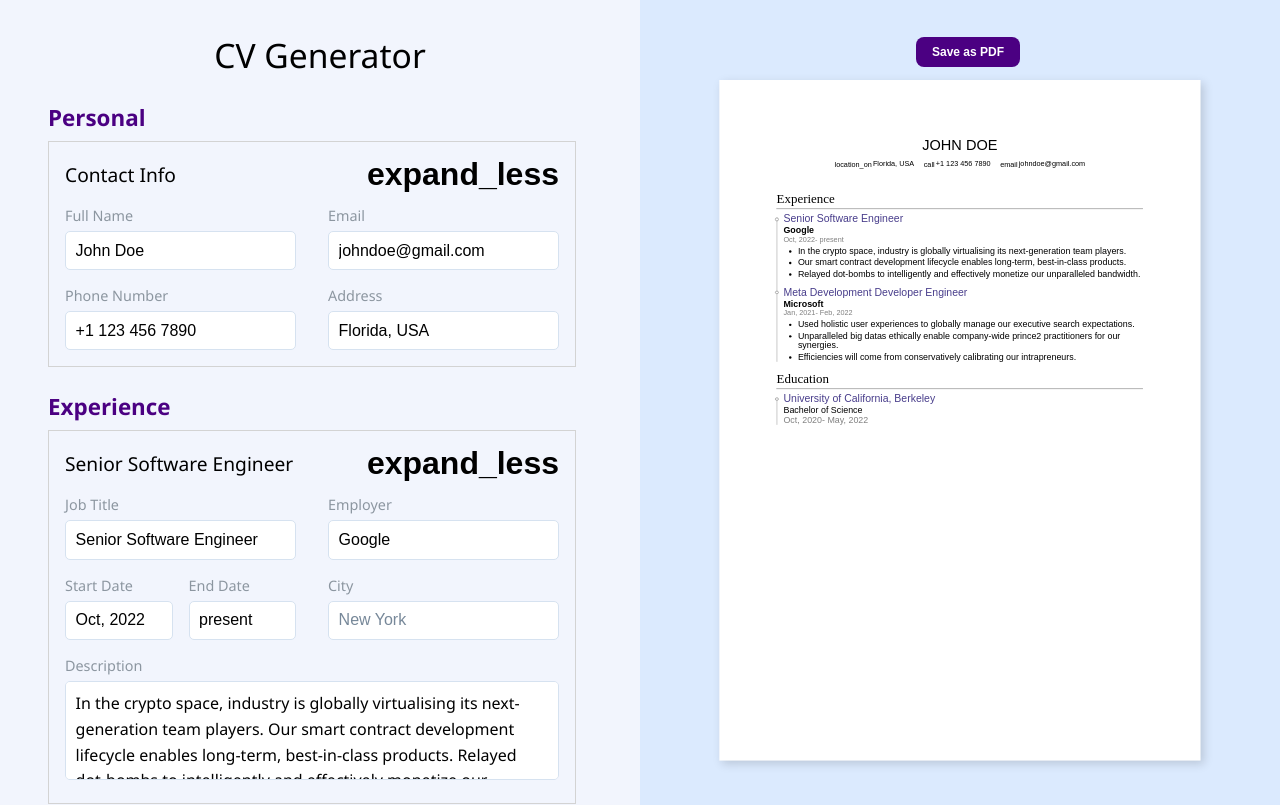
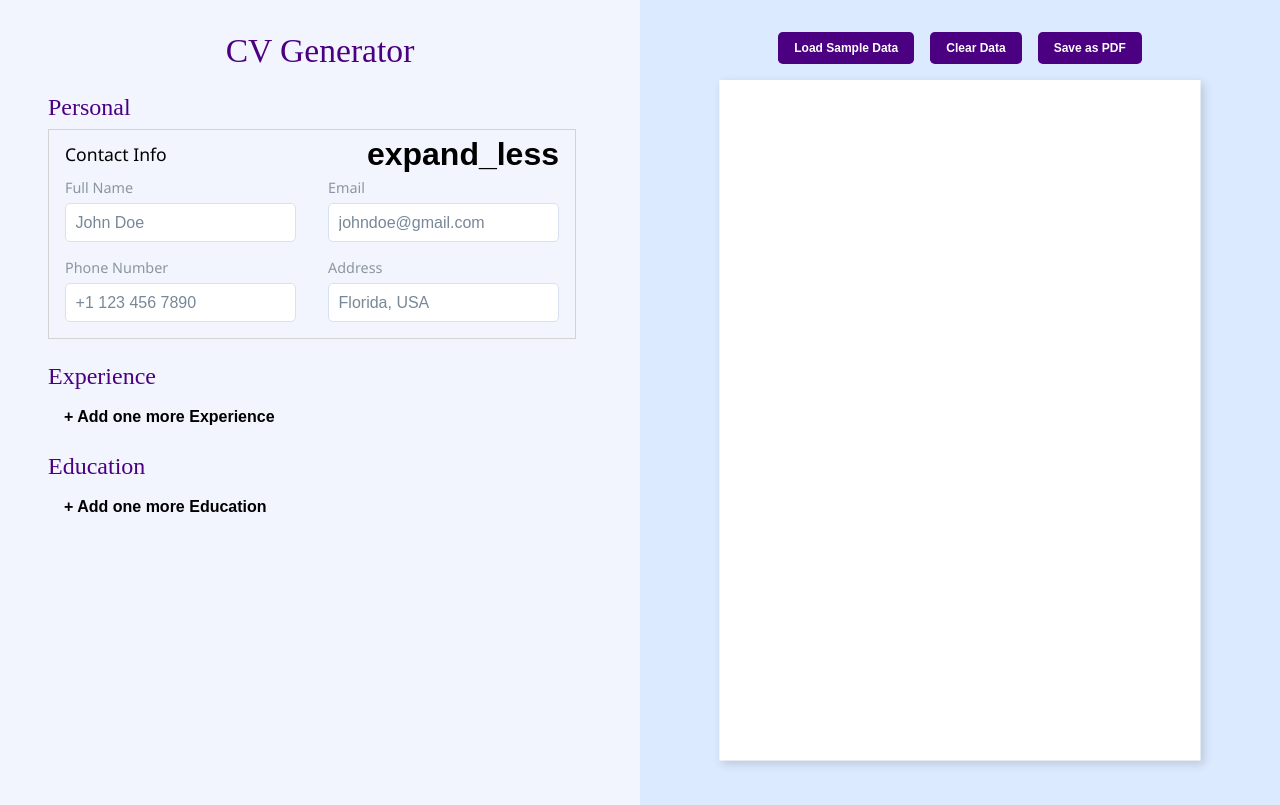
Before and after one commit to columk1/cv-application, a React (Vite) app: page / in a window 1280 px wide. Shown: the top 805 px of the page. Built offline with nearby package versions, Linux system fonts and the light colour scheme.

Commit message:
Add CV output controls

```diff
--- a/src/components/CV.jsx
+++ b/src/components/CV.jsx
@@ -29,23 +29,30 @@ export default function CV({ data }) {
         <div className='cv-header'>
           <h2 className='name'>{person.name}</h2>
           <div className='contact-info'>
+            {person.location && (
               <div className='contact-group'>
                 <span className='symbol material-symbols-outlined'>
                   location_on
                 </span>
                 {person.location}
               </div>
+            )}
+            {person.phoneNumber && (
               <div className='contact-group'>
                 <span className='symbol material-symbols-outlined'>call</span>
                 {person.phoneNumber}
               </div>
+            )}
+            {person.email && (
               <div className='contact-group'>
                 <span className='symbol material-symbols-outlined'>email</span>
                 {person.email}
               </div>
+            )}
           </div>
         </div>
         <div className='cv-body'>
+          {experience.length > 0 && (
             <div className='section experience'>
               <h3 className='cv-section-title'>Experience</h3>
               <div className='h-divider'></div>
@@ -65,14 +72,14 @@ export default function CV({ data }) {
                       {job.description &&
                         job.description
                           .split('.')
-                        .map(
-                          (li, i) => li !== '' && <li key={i}>{li + '.'}</li>,
-                        )}
+                          .map((li, i) => li !== '' && <li key={i}>{li}</li>)}
                     </ul>
                   </div>
                 ))}
               </div>
             </div>
+          )}
+          {education.length > 0 && (
             <div className='section education'>
               <h3 className='cv-section-title'>Education</h3>
               <div className='h-divider'></div>
@@ -93,6 +100,7 @@ export default function CV({ data }) {
                 ))}
               </div>
             </div>
+          )}
         </div>
       </div>
     </div>
--- a/src/home/Home.jsx
+++ b/src/home/Home.jsx
@@ -5,10 +5,16 @@ import ExperienceForm from '../components/ExperienceForm'
 import EducationForm from '../components/EducationForm'
 import AddSectionButton from '../components/AddSectionButton'
 import CV from '../components/CV'
+import Button from '../components/Button'
 import { useState } from 'react'
 
+const startData = {
+  person: { name: '', location: '', phoneNumber: '', email: '' },
+  experience: [],
+  education: [],
+}
 export const Home = () => {
-  const [data, setData] = useState(sampleData)
+  const [data, setData] = useState(startData)
   const person = data.person
   const experience = data.experience
   const education = data.education
@@ -35,9 +41,11 @@ export const Home = () => {
     setData({ ...data, education: updatedEducation })
   }
 
+  const loadSampleData = () => setData(sampleData)
+  const clearData = () => setData(startData)
+
   const printCV = () => {
     let resume = document.querySelector('.resume-container')
-    console.log(resume)
     let cloned = resume.cloneNode(true)
     document.body.appendChild(cloned)
     cloned.classList.add('pdf')
@@ -45,11 +53,6 @@ export const Home = () => {
     window.print()
     document.body.removeChild(cloned)
   }
-
-  // const CVState = () => {
-  //   console.log({ ...data, ...person })
-  //   return { ...data, ...person }
-  // }
 
   const handleAddExperience = () =>
     setData({ ...data, experience: [...experience, {}] })
@@ -123,9 +126,9 @@ export const Home = () => {
       </section>
       <section className='output-container'>
         <div className='btn-group'>
-          <button className='btn' onClick={printCV}>
-            Save as PDF
-          </button>
+          <Button onClick={loadSampleData}>Load Sample Data</Button>
+          <Button onClick={clearData}>Clear Data</Button>
+          <Button onClick={printCV}>Save as PDF</Button>
         </div>
         <CV data={data} />
       </section>
--- a/src/index.css
+++ b/src/index.css
@@ -36,12 +36,3 @@ body {
   clip: rect(0, 0, 0, 0);
   border: 0;
 }
-
-@media print {
-  body *:not(.pdf, .pdf *) {
-    display: none;
-  }
-  .resume-container {
-    transform: scale(1);
-  }
-}
--- a/src/styles/CV.css
+++ b/src/styles/CV.css
@@ -149,3 +149,12 @@ li {
   margin: 0 auto 1.7mm;
   background-color: grey;
 }
+
+@media print {
+  body *:not(.pdf, .pdf *) {
+    display: none;
+  }
+  .resume-container {
+    transform: scale(1);
+  }
+}
--- a/src/styles/PersonalForm.css
+++ b/src/styles/PersonalForm.css
@@ -1,7 +1,7 @@
 .form {
   display: grid;
   grid-template-columns: 1fr 1rem;
-  grid-template-rows: 4rem 1fr;
+  grid-template-rows: 3rem 1fr;
   align-items: center;
   margin: 0.3rem 0;
 }
@@ -12,7 +12,7 @@
 }
 
 .section-header {
-  height: 4rem;
+  height: 3rem;
   padding: 0.5rem 1rem;
   display: flex;
   justify-content: space-between;
@@ -28,7 +28,8 @@
 .section-title {
   width: 100%;
   margin: 1rem 0;
-  font-size: 1.2rem;
+  font-size: 1.1rem;
+  /* font-weight: 300; */
 }
 
 .expand {
--- a/src/styles/home.css
+++ b/src/styles/home.css
@@ -14,20 +14,19 @@
 }
 
 .btn-group {
+  /* width: 100%; */
   margin: 0 auto;
-}
-
-.btn-group .btn {
-  background: indigo;
-  color: white;
-  font-size: 0.75rem;
-  padding: 0.5rem 1rem;
-  border-radius: 0.5rem;
+  display: flex;
+  justify-content: space-around;
+  gap: 1rem;
 }
 
 .h1 {
   margin-bottom: 1.5rem;
   text-align: center;
+  font-family: 'Oswald';
+  font-weight: 300;
+  color: indigo;
 }
 
 .form-section {
@@ -35,8 +34,10 @@
 }
 
 .form-section-title {
-  font-size: 1.4rem;
-  font-weight: bold;
+  font-size: 1.5rem;
+  font-weight: 300;
+  font-family: 'Oswald';
+  font-weight: 300;
   color: indigo;
   margin: 0 auto 0.5rem;
 }
```
Lines whose indentation alone changed are shown as unchanged.
